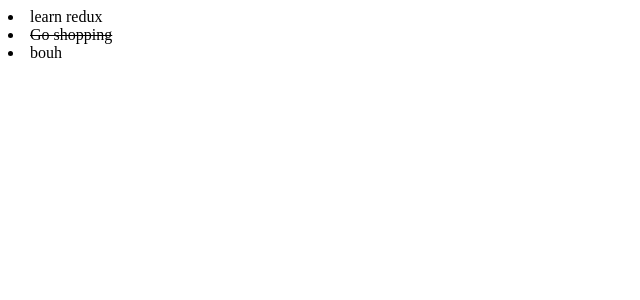
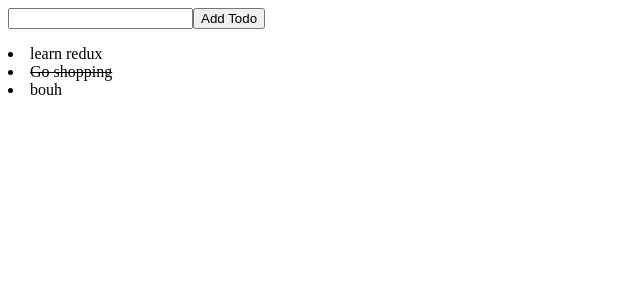
Before and after one commit to ViGrad/redux-todo-list, a React app: page / in a window 1280 px wide. Shown: the top 300 px of the page, without its empty margins (0-640 px from the left). Built offline with nearby package versions, Linux system fonts and the light colour scheme.

Commit message:
Add todo event works

```diff
--- a/src/components/add-todo.jsx
+++ b/src/components/add-todo.jsx
@@ -0,0 +1,33 @@
+import React from 'react'
+import propTypes from 'prop-types'
+
+import { addTodo } from '../actions/todo-list'
+
+class AddTodo extends React.Component {
+  render() {
+    const { store } = this.context
+
+    return (
+      <form onSubmit={(event) => {
+        event.preventDefault()
+        store.dispatch(
+          addTodo(this.input.value)
+        )
+
+        this.input.value = ''
+      }}>
+        <input ref={node => {
+          this.input = node
+        }}/>
+        <button type='submit'>
+          Add Todo
+        </button>
+      </form>
+    )
+  }
+}
+AddTodo.contextTypes = {
+  store: propTypes.object
+}
+
+export default AddTodo
--- /dev/null
+++ b/src/components/app.jsx
@@ -0,0 +1,14 @@
+import React from 'react'
+
+import AddTodo from './add-todo'
+import TodoList from './todo-list'
+
+
+const App = () => (
+  <div>
+    <AddTodo />
+    <TodoList />
+  </div>
+)
+
+export default App
--- a/src/components/root.jsx
+++ b/src/components/root.jsx
@@ -1,12 +1,13 @@
 import React from 'react'
 
 import { Provider } from 'react-redux'
+import App from './app'
 import TodoList from './todo-list'
 
 
 const Root = ({store}) => (
   <Provider store={store} >
-    <TodoList />
+    <App />
   </Provider>
 )
 
```
